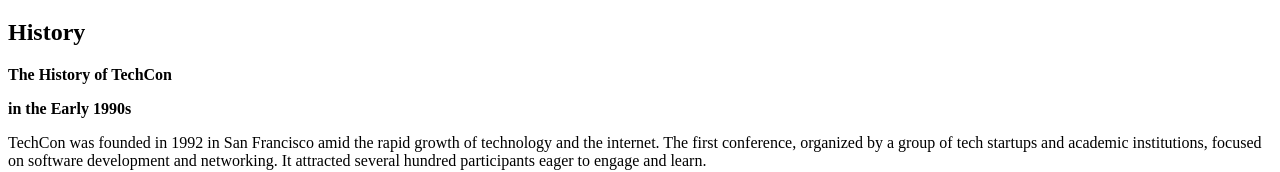
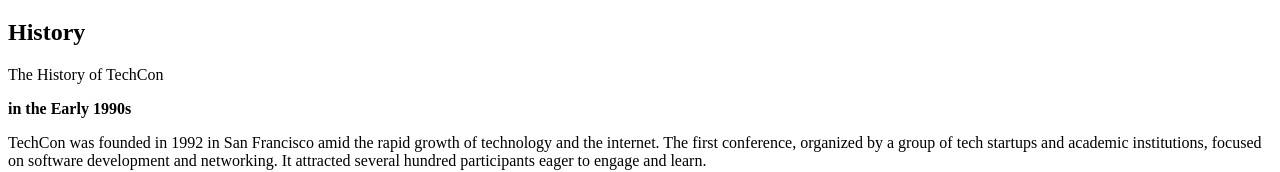
Before and after one commit to CHARLES3321/Techcon_HTML, a plain HTML site: page techcon_website/about.html in a window 1280 px wide. Shown: the part 213-385 px from the top of the page. Drawn offline with Linux system fonts and the light colour scheme.

Commit message:
insertion

```diff
--- a/techcon_website/about.html
+++ b/techcon_website/about.html
@@ -17,8 +17,9 @@
             <h1>CONTENT</h1>
         </header>
         <article>
+
             <h2>History</h2>
-            <p><strong> The History of TechCon</strong>
+            <p><main> The History of TechCon</main>
 
                 <p><strong> in the Early 1990s</strong></p>
 
```
